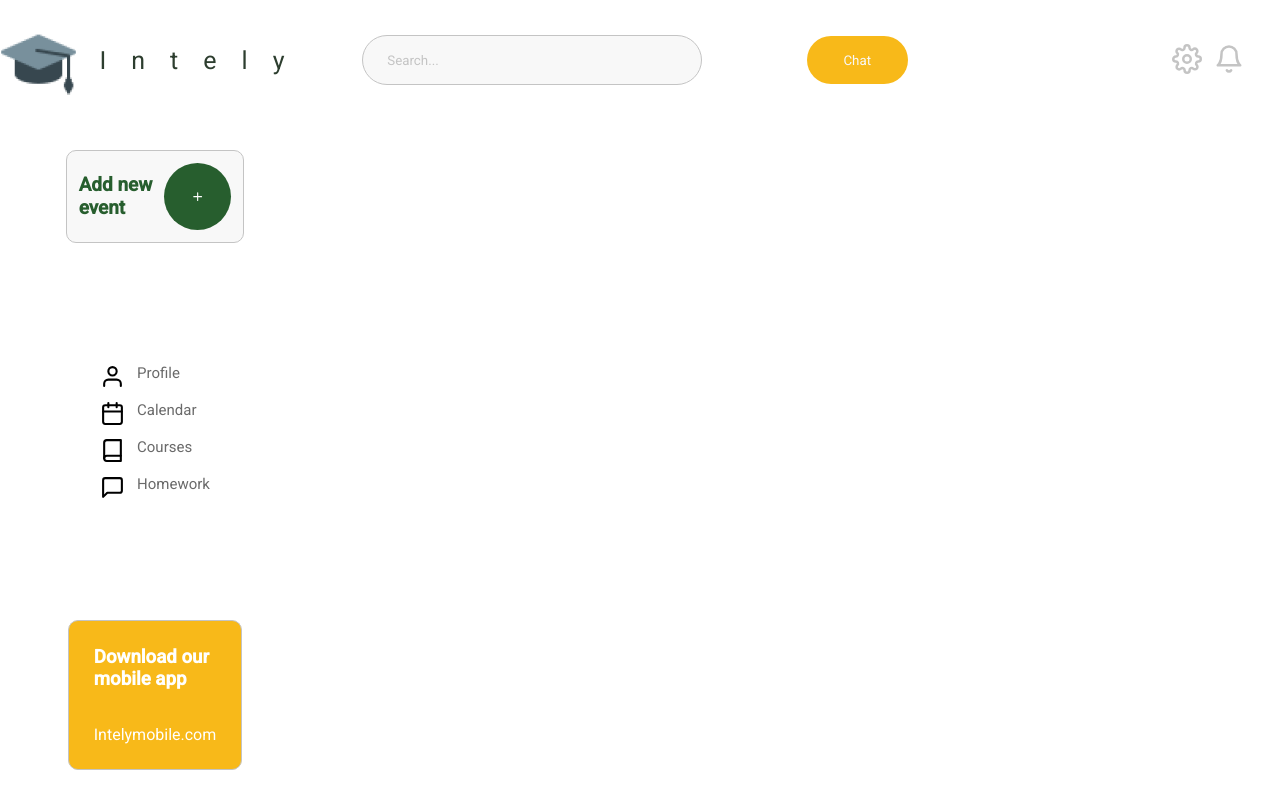
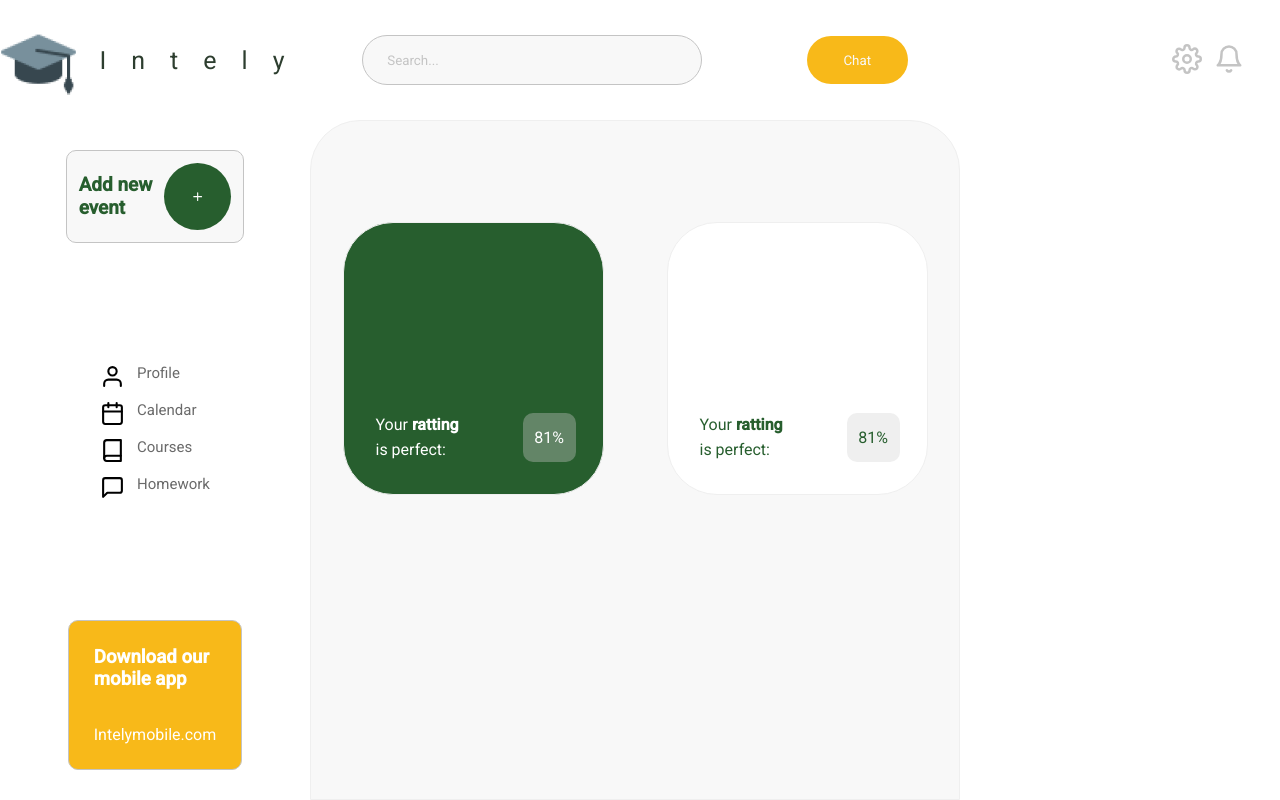
Before and after one commit to Vicenteefenequis/intely-web, a React (Create React App) app: page / in a window 1280 px wide. Built offline with nearby package versions, Linux system fonts and the light colour scheme.

Commit message:
feat: create MainContent on Layout

```diff
--- a/src/Components/Layout/index.tsx
+++ b/src/Components/Layout/index.tsx
@@ -1,10 +1,14 @@
 import React from 'react';
 
 import { Grid } from './styles';
-import ServerName from '../ServerName'
-import RightContent from '../RightContent'
-import MainHeader from '../MainHeader'
-import ServerOptions from '../ServerOptions'
+import {
+  MainContent,
+  MainHeader,
+  RightContent,
+  ServerName,
+  ServerOptions
+} from '../index';
+
 
 const Layout: React.FC = () => {
   return (
@@ -13,6 +17,7 @@ const Layout: React.FC = () => {
         <MainHeader/>
         <RightContent/>
         <ServerOptions/>
+        <MainContent/>
     </Grid>
   )
 }
--- /dev/null
+++ b/src/Components/MainContent/index.tsx
@@ -0,0 +1,34 @@
+import React from 'react';
+
+
+import { Container ,Card,CardsWrapper,ProgressBadge} from './styles';
+
+const MainContent: React.FC = () => {
+  return (
+      <Container>
+          <CardsWrapper>
+                <Card variants="green">
+                           <div>
+                                   <h4>Your <strong>ratting</strong> <br/> is perfect: </h4>
+                                   <ProgressBadge variants="green">
+                                        <p>81%</p>
+                                   </ProgressBadge>
+                           </div>
+                </Card>
+                <Card variants="white">
+                        <div>
+                                   <h4>Your <strong>ratting</strong> <br/> is perfect: </h4>
+                                   <ProgressBadge variants="white">
+                                        <p>81%</p>
+                                   </ProgressBadge>
+                           </div>
+                </Card>
+          </CardsWrapper>
+          <div>
+
+          </div>
+      </Container>
+  );
+}
+
+export default MainContent;
--- /dev/null
+++ b/src/Components/MainContent/styles.ts
@@ -0,0 +1,84 @@
+import styled,{css} from 'styled-components';
+
+
+type ColorVariantProps = {
+    variants?: "white" | "green";
+}
+
+const colorCardVariants = {
+    green:  css`
+        background-color:#275E2E;
+        color:#FFF;
+    `,
+    white: css`
+        background-color:#FFF;
+        color:#275E2E;
+    `
+}
+
+const colorBadgeVariants = {
+    green:  css`
+        background-color:#638567;
+        color:#FFF;
+`,
+white: css`
+    background-color:#EFEFEF;
+    color:#275E2E;
+`
+}
+
+
+export const Container = styled.div`
+    display:flex;
+    flex-direction:column;
+    justify-content:space-around;
+    background: #F8F8F8;
+    border: 1px solid #EFEFEF;
+    border-radius: 50px 50px 0px 0px;
+`;
+
+export const CardsWrapper = styled.div`
+    display:flex;
+    align-items:center;
+    justify-content:space-around;
+`;
+
+
+export const ProgressBadge = styled.div<ColorVariantProps>`
+    display:flex;
+    justify-content:center;
+    align-items:center;
+    width: 53px;
+    height: 49px;
+    border-radius: 10px;
+    ${(props) => colorBadgeVariants[props.variants || "white"]};
+`;
+
+
+export const Card = styled.div<ColorVariantProps>`
+    display:flex;
+    align-items:flex-end;
+    justify-content:start;
+    padding:12px;
+    width: 261px;
+    height: 273px;
+    border-radius: 50px;
+    border: 1px solid #EFEFEF;
+    ${(props) => colorCardVariants[props.variants || "white"]}
+
+    > div {
+        width:200px;
+        display:flex;
+        align-items:center;
+        justify-content:space-between;
+        margin: 0 0 20px 20px;
+    }
+    h4{
+            line-height:25px;
+            font-weight:400;
+    }
+    strong{
+        font-weight:700;
+    }
+
+`;
--- /dev/null
+++ b/src/Components/index.ts
@@ -0,0 +1,5 @@
+export {default as MainHeader} from './MainHeader'
+export {default as RightContent} from './RightContent'
+export {default as ServerName} from './ServerName'
+export {default as ServerOptions} from './ServerOptions'
+export {default as MainContent} from './MainContent';
```
